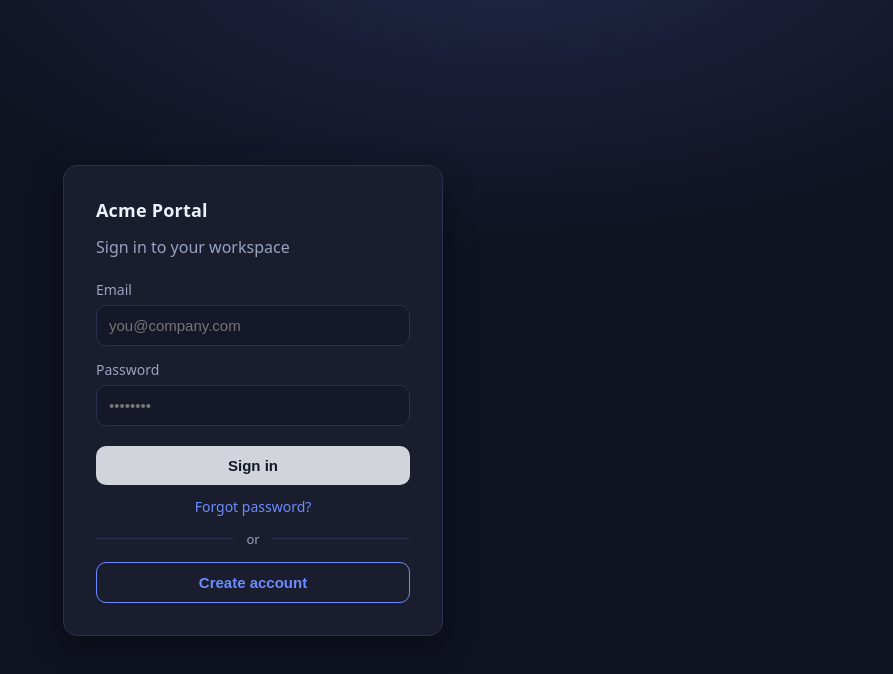
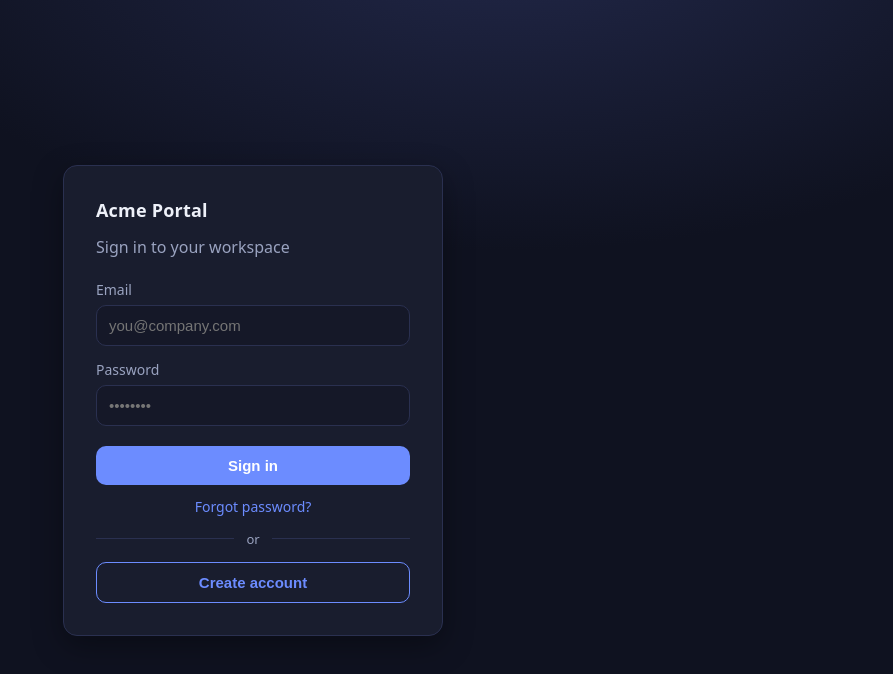
Before and after one commit to Areeha2004/acme-portal-demo, a React (Vite) app: page / in a window 1280 px wide. Shown: the top 674 px of the page, without its empty margins (387-1280 px from the left). Built offline with nearby package versions, Linux system fonts and the light colour scheme.

Commit message:
Proposed: Change the sign in button to blue

```diff
--- a/src/styles.css
+++ b/src/styles.css
@@ -101,8 +101,8 @@ body {
 }
 
 .btn-primary {
-  background: #d1d5db;
-  color: #111827;
+  background: var(--accent);
+  color: #ffffff;
   border: none;
   padding: 11px 20px;
   border-radius: 10px;
```
